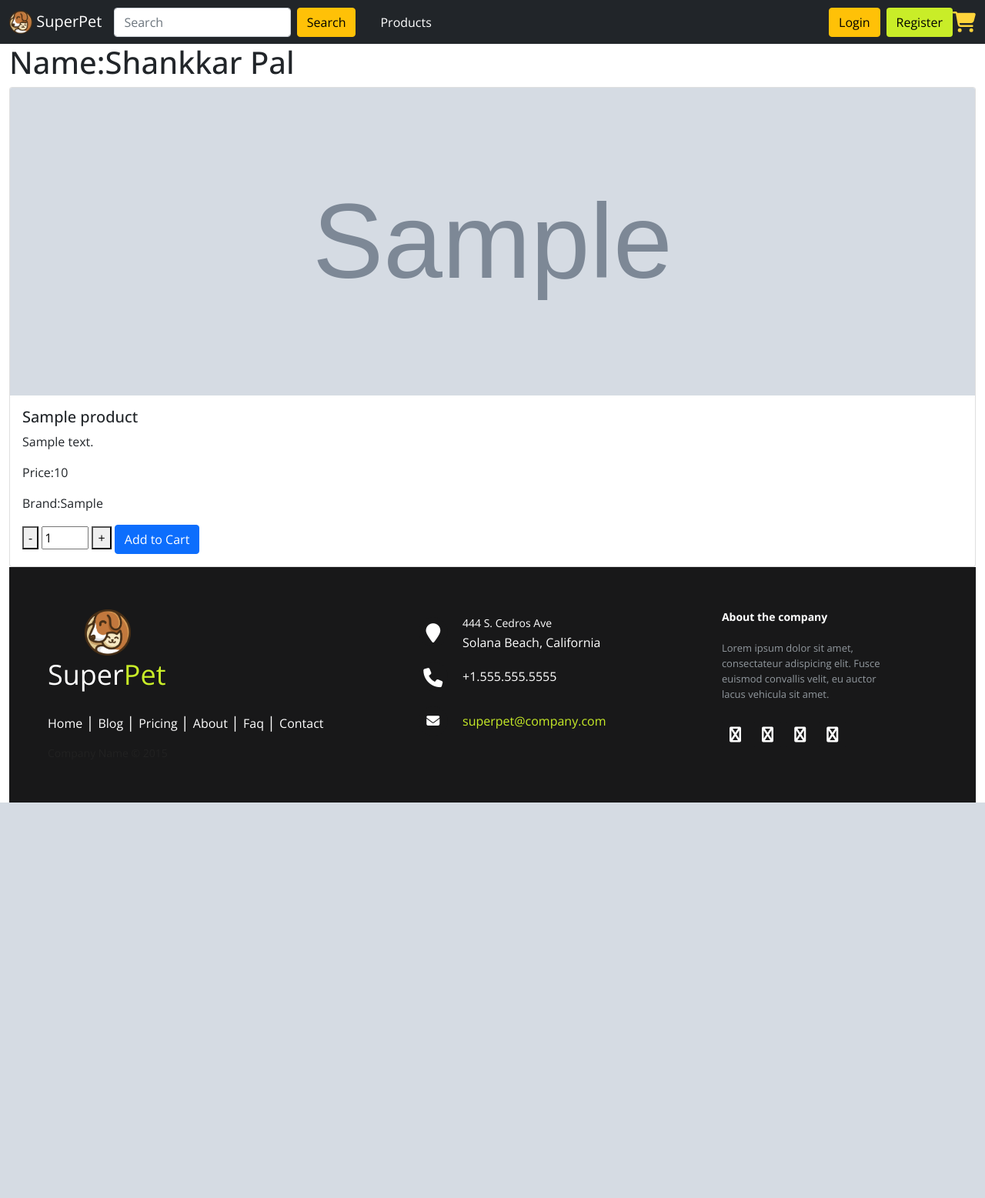
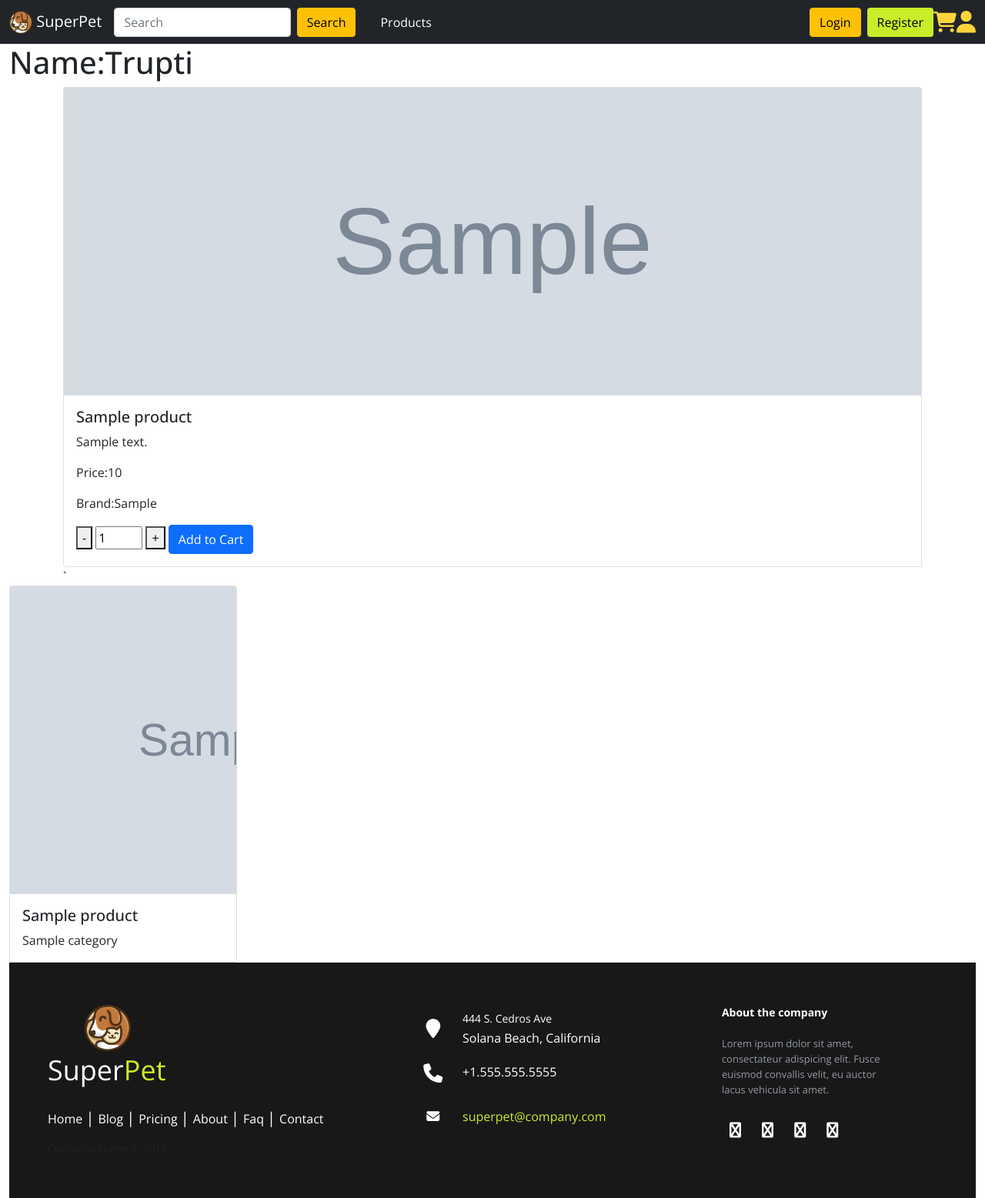
Before and after one commit to shankkarpal46/Django, a Django app: page /products/1/ in a window 1280 px wide. Shown: the whole page at 77% size. Before the commit the page ends 1043 px from the top, so only its background shows below. Run offline with Django 5.2, Linux system fonts and the light colour scheme; tables that the repository leaves empty hold one stand-in row (values such as "Sample post"); grey boxes marked "Sample" are stand-in pictures; some libraries are stand-ins or nearby versions.

Commit message:
cart_notification,related_products,related_categroy and profileicon

```diff
--- a/superpet/cart/custom_context_processors.py
+++ b/superpet/cart/custom_context_processors.py
@@ -1,2 +1,9 @@
+from .models import Cart
 def cart_context_processor(request):
-    return {"name":"Shankkar Pal"}
+    cartid = request.session.get("cart_id")
+    count = 0
+    if cartid is not None:
+        cart = Cart.objects.get(id = cartid)
+        cart.cartitem_set.all()
+        count = cart.cartitem_set.all().count()
+    return {"count":count}
--- a/superpet/products/templates/products/productdetail.html
+++ b/superpet/products/templates/products/productdetail.html
@@ -1,7 +1,26 @@
 {% extends 'base.html' %}
 
 {% block content %}
-    {% comment %} <p>{{product}}</p> {% endcomment %}
+    <div class="container">
+    <!-- <p>{{product}}</p>  -->
+    {% include "card.html" with p=product %}
+    `</div>
+    <!-- {{products}} {{name}} -->
 
-    {% include "card.html" with p=product %}
+    <div class="row row-cols-1 row-cols-md-4 g-4">
+        {% for p in products %}
+        <div class="col">
+          <div class="card">
+            <a href="{% url 'product-details' p.id %}">
+            <img src="{{p.product_image.url}}" class="card-img-top" alt="...">
+            </a>
+            <div class="card-body">
+              <h5 class="card-title">{{p.product_name}}</h5>
+              <p class="card-text">{{p.category.category_name}}</p>
+            </div>
+          </div>
+        </div>
+        {% endfor %}
+          </div>
+
 {% endblock content %}
--- a/superpet/products/views.py
+++ b/superpet/products/views.py
@@ -30,6 +30,12 @@
     model = Product
     template_name = "products/productdetail.html"
 
+    def get_context_data(self,**kwargs):
+        context = super().get_context_data(**kwargs)
+        context["products"] = Product.customManager.all()
+        context["name"] = "Trupti"
+        return context
+
 @method_decorator(staff_member_required,name="dispatch")
 class ProductCreateView(CreateView):
     model = Product
@@ -52,3 +58,8 @@
     template_name = "category/categorydetail.html"
     slug_field = "category_slug"
     context_object_name = "category_obj"
+
+    def get_context_data(self, **kwargs):
+        context = super().get_context_data(**kwargs)
+        context["categories"] = Category.objects.all()
+        return context
--- a/superpet/superpet/urls.py
+++ b/superpet/superpet/urls.py
@@ -36,6 +36,7 @@
     path('logout/',views.user_logout,name = "logout"),
     path('cart/',include('cart.urls')),
     path('admin-portal',views.admin,name="admin-portal"),
+    path('profile/',views.profile,name ="profile")
 ]
 
 urlpatterns+=static(settings.MEDIA_URL,document_root = settings.MEDIA_ROOT)
--- a/superpet/superpet/views.py
+++ b/superpet/superpet/views.py
@@ -47,3 +47,6 @@
 @user_passes_test(lambda u:u.is_superuser,login_url="/admin-portal")
 def admin(request):
     return render(request,"admin.html",{"products":Product.customManager.all(),"count":Product.customManager.count()})
+
+def profile(request):
+    return render(request,"profile.html")
--- a/superpet/templates/navbar.html
+++ b/superpet/templates/navbar.html
@@ -36,8 +36,14 @@
         {% endif %}
 
         <a href = {% url 'cart' %}>
-        <svg xmlns="http://www.w3.org/2000/svg"  width="30" viewBox="0 0 576 512"><!--!Font Awesome Free 6.6.0 by @fontawesome - https://fontawesome.com License - https://fontawesome.com/license/free Copyright 2024 Fonticons, Inc.--><path fill="#FFD43B" d="M0 24C0 10.7 10.7 0 24 0L69.5 0c22 0 41.5 12.8 50.6 32l411 0c26.3 0 45.5 25 38.6 50.4l-41 152.3c-8.5 31.4-37 53.3-69.5 53.3l-288.5 0 5.4 28.5c2.2 11.3 12.1 19.5 23.6 19.5L488 336c13.3 0 24 10.7 24 24s-10.7 24-24 24l-288.3 0c-34.6 0-64.3-24.6-70.7-58.5L77.4 54.5c-.7-3.8-4-6.5-7.9-6.5L24 48C10.7 48 0 37.3 0 24zM128 464a48 48 0 1 1 96 0 48 48 0 1 1 -96 0zm336-48a48 48 0 1 1 0 96 48 48 0 1 1 0-96z"/></svg>
+        <svg xmlns="http://www.w3.org/2000/svg"  width="30" viewBox="0 0 576 512"><!--!Font Awesome Free 6.6.0 by @fontawesome - https://fontawesome.com License - https://fontawesome.com/license/free Copyright 2024 Fonticons, Inc.--><path fill="#FFD43B" d="M0 24C0 10.7 10.7 0 24 0L69.5 0c22 0 41.5 12.8 50.6 32l411 0c26.3 0 45.5 25 38.6 50.4l-41 152.3c-8.5 31.4-37 53.3-69.5 53.3l-288.5 0 5.4 28.5c2.2 11.3 12.1 19.5 23.6 19.5L488 336c13.3 0 24 10.7 24 24s-10.7 24-24 24l-288.3 0c-34.6 0-64.3-24.6-70.7-58.5L77.4 54.5c-.7-3.8-4-6.5-7.9-6.5L24 48C10.7 48 0 37.3 0 24zM128 464a48 48 0 1 1 96 0 48 48 0 1 1 -96 0zm336-48a48 48 0 1 1 0 96 48 48 0 1 1 0-96z"/>
+          {% if count %}
+
+            <span class="badge bg-warning text-dark">{{count}}</span></svg>
+
+          {% endif %}
         </a>
+        <svg xmlns="http://www.w3.org/2000/svg" width="25" viewBox="0 0 448 512"><!--!Font Awesome Free 6.7.0 by @fontawesome - https://fontawesome.com License - https://fontawesome.com/license/free Copyright 2024 Fonticons, Inc.--><path fill="#FFD43B" d="M224 256A128 128 0 1 0 224 0a128 128 0 1 0 0 256zm-45.7 48C79.8 304 0 383.8 0 482.3C0 498.7 13.3 512 29.7 512l388.6 0c16.4 0 29.7-13.3 29.7-29.7C448 383.8 368.2 304 269.7 304l-91.4 0z"/></svg>
       </div>
     </div>
   </nav>
--- /dev/null
+++ b/superpet/templates/profile.html
@@ -0,0 +1,4 @@
+{% extends "base.html" %}
+{% block context %}
+    {{request.user}}
+{% endblock %}
```
Also changed, not shown: superpet/products/templates/category/categorydetail.html (+9 -1 lines), superpet/templates/index.html (+6 -3 lines).
